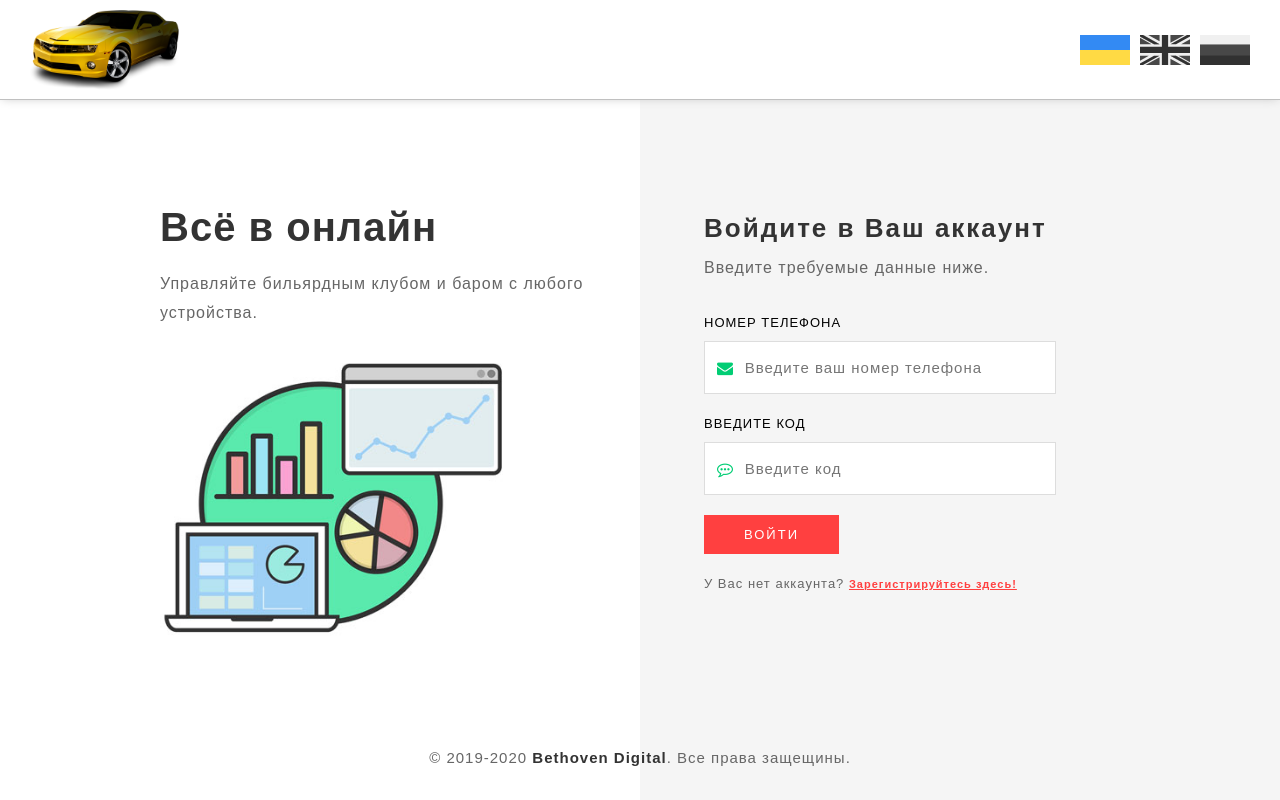
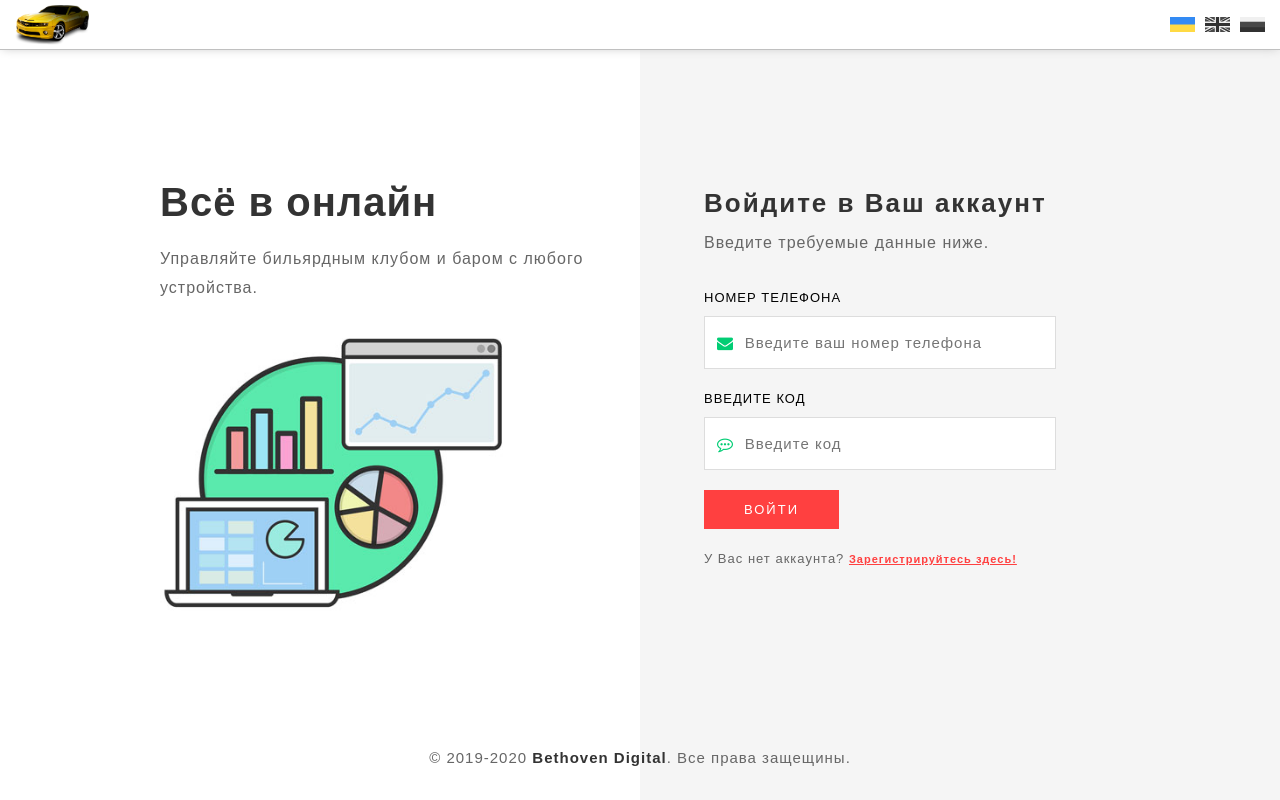
Before and after one commit to luckyone1221/30.04, a plain HTML site: page index.html in a window 1280 px wide. Drawn offline with Linux system fonts and the light colour scheme; a web font is replaced by a local one.

Commit message:
Made 2x smaller header

```diff
--- a/css/style.css
+++ b/css/style.css
@@ -556,8 +556,8 @@ h5 {
 header{
 	/*width: 100vw;*/
 	box-sizing: border-box;
-	height: 100px;
-	padding: 10px 30px;
+	height: 50px;/*100/2*/
+	padding: 5px 15px;
 	background-color: white;
 	border-bottom: 1px solid silver;
 	box-shadow: 0 0 10px -2px silver;
@@ -567,8 +567,8 @@ header{
 .header-logo-link{
 	/*display: inline-block;*/
 	/*vertical-align: top;*/
-	line-height: 100px;
-	height: 80px;
+	line-height: 50px;
+	height: 40px;
 	max-width: 200px;
 	display: flex;
 }
@@ -591,8 +591,8 @@ header{
 }
 
 .lang-switch-item{
-	height: 30px;
-	width: 50px;
+	height: 15px;
+	width: 25px;
 	margin-left: 10px;
 }
 
@@ -616,11 +616,8 @@ header{
 }
 
 @media (max-width: 768px) {
-	header{
-		padding: 15px 15px;
-	}
-	.lang-switch-item{
+	/*.lang-switch-item{
 		height: 22.5px;
 		width: 37.5px;
-	}
+	}*/
 }
```
